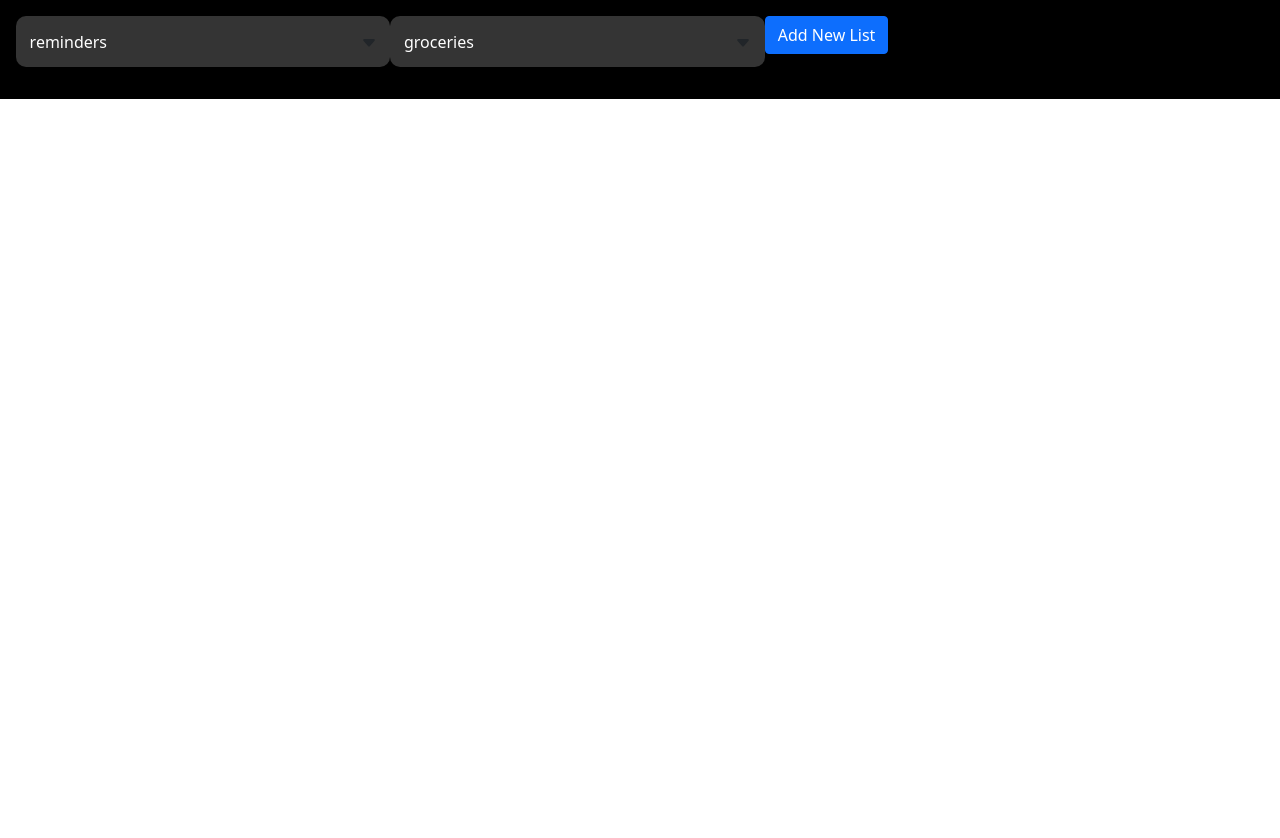
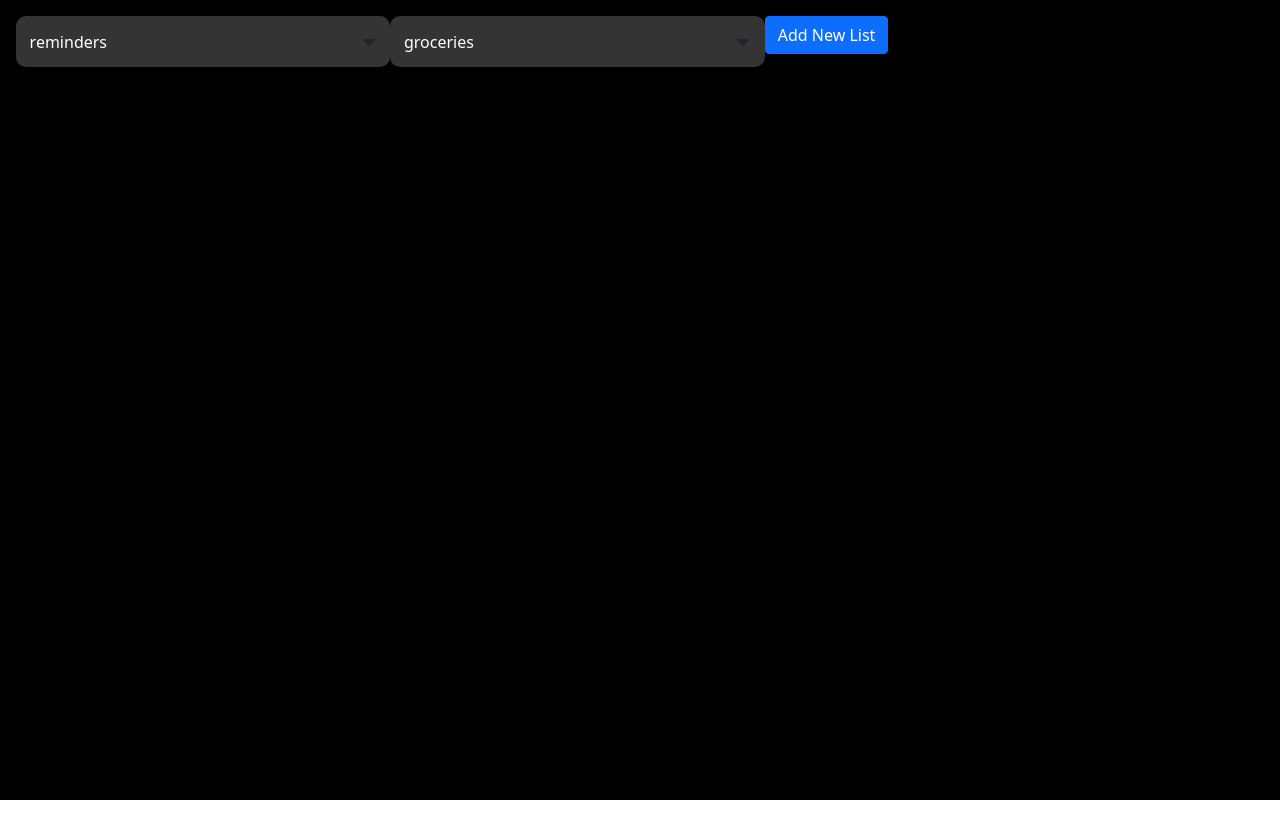
Before and after one commit to ventenni/todo, a React (Create React App) app: page / in a window 1280 px wide. Shown: the top 838 px of the page. Built offline with nearby package versions, Linux system fonts and the light colour scheme.

Commit message:
Made div with root id full height

```diff
--- a/src/styles/base/body.scss
+++ b/src/styles/base/body.scss
@@ -1,5 +1,9 @@
 body {
 	height: 100vw;
+}
+
+#root {
+	height: 100vh;
 }
 
 p {
```
